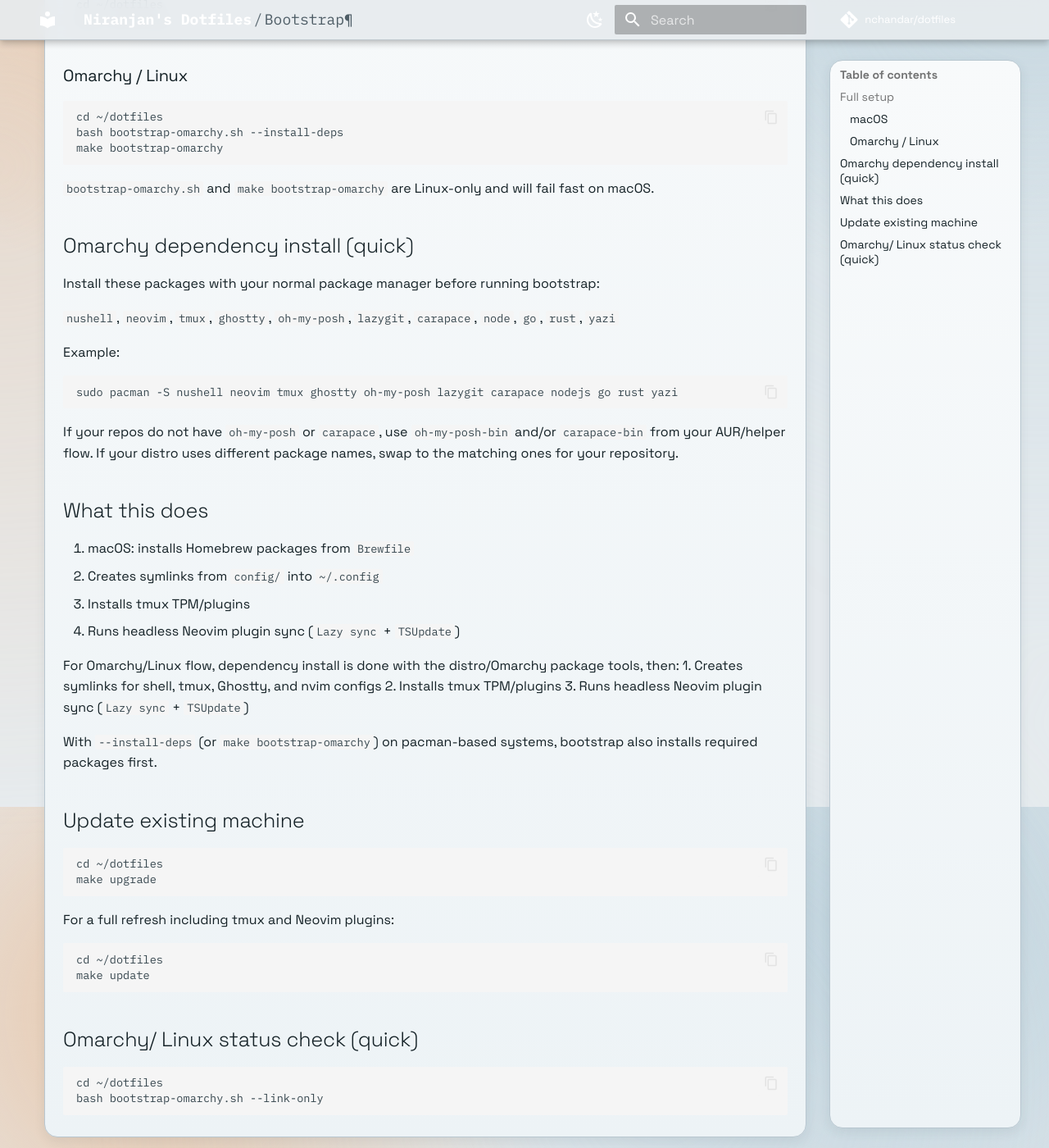
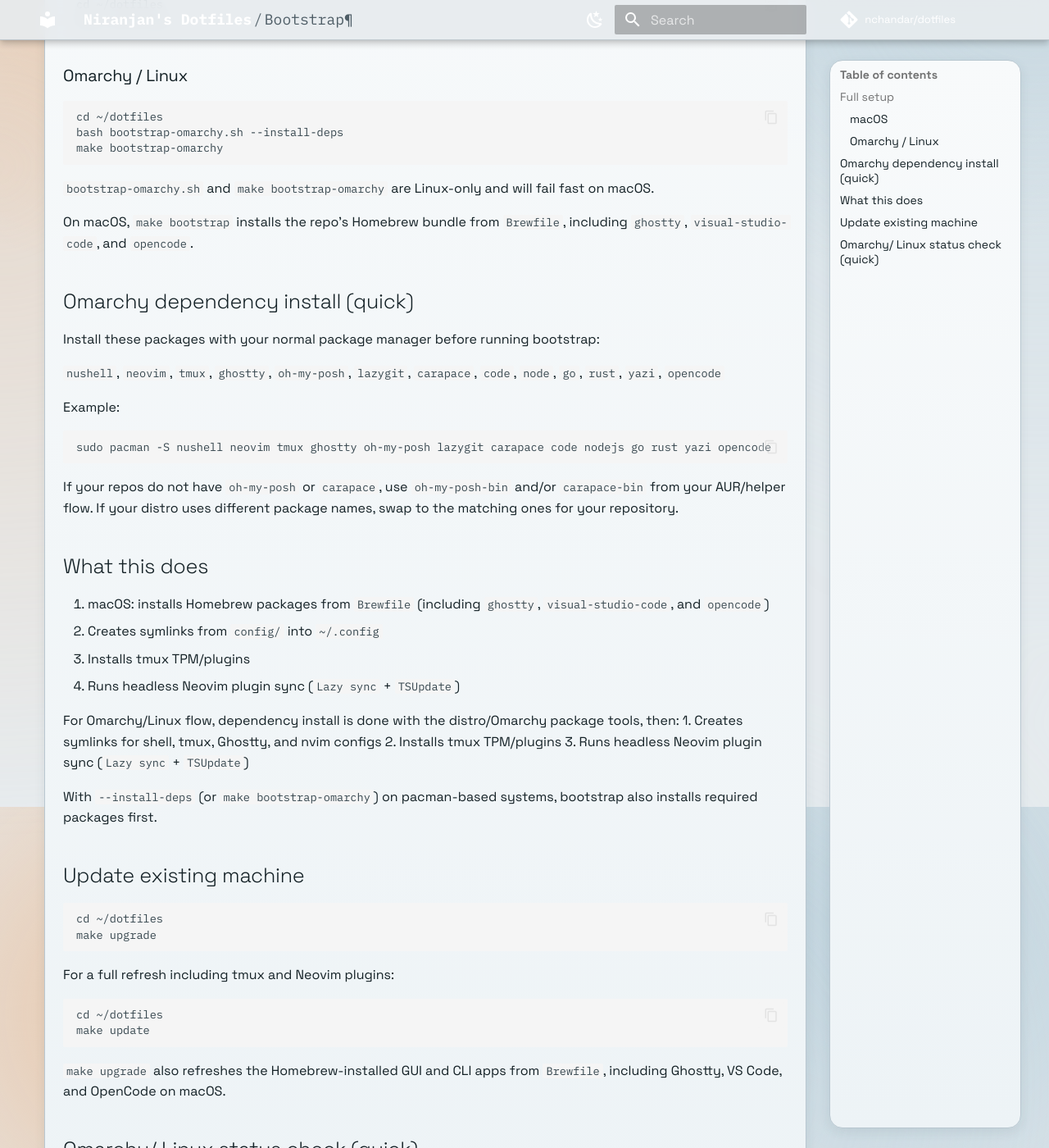
Before and after one commit to nchandar/dotfiles, an MkDocs documentation site: the page built from docs/setup/bootstrap.md, in a window 1280 px wide and 1400 px high, scrolled down 416 px. Shown: the whole window at 82% size. Built offline with MkDocs 1.6.1 and Material for MkDocs 9.7.7, drawn with Linux system fonts in a browser that asks for light colours; comment, search, counter and statistics services are not loaded.

Commit message:
Update bootstrap package lists for VS Code and OpenCode

````diff
--- a/docs/setup/bootstrap.md
+++ b/docs/setup/bootstrap.md
@@ -17,22 +17,24 @@ make bootstrap-omarchy
 
 `bootstrap-omarchy.sh` and `make bootstrap-omarchy` are Linux-only and will fail fast on macOS.
 
+On macOS, `make bootstrap` installs the repo's Homebrew bundle from `Brewfile`, including `ghostty`, `visual-studio-code`, and `opencode`.
+
 ## Omarchy dependency install (quick)
 Install these packages with your normal package manager before running bootstrap:
 
-`nushell`, `neovim`, `tmux`, `ghostty`, `oh-my-posh`, `lazygit`, `carapace`, `node`, `go`, `rust`, `yazi`
+`nushell`, `neovim`, `tmux`, `ghostty`, `oh-my-posh`, `lazygit`, `carapace`, `code`, `node`, `go`, `rust`, `yazi`, `opencode`
 
 Example:
 
 ```sh
-sudo pacman -S nushell neovim tmux ghostty oh-my-posh lazygit carapace nodejs go rust yazi
+sudo pacman -S nushell neovim tmux ghostty oh-my-posh lazygit carapace code nodejs go rust yazi opencode
 ```
 
 If your repos do not have `oh-my-posh` or `carapace`, use `oh-my-posh-bin` and/or `carapace-bin` from your AUR/helper flow.
 If your distro uses different package names, swap to the matching ones for your repository.
 
 ## What this does
-1. macOS: installs Homebrew packages from `Brewfile`
+1. macOS: installs Homebrew packages from `Brewfile` (including `ghostty`, `visual-studio-code`, and `opencode`)
 2. Creates symlinks from `config/` into `~/.config`
 3. Installs tmux TPM/plugins
 4. Runs headless Neovim plugin sync (`Lazy sync` + `TSUpdate`)
@@ -56,6 +58,8 @@ cd ~/dotfiles
 make update
 ```
 
+`make upgrade` also refreshes the Homebrew-installed GUI and CLI apps from `Brewfile`, including Ghostty, VS Code, and OpenCode on macOS.
+
 ## Omarchy/ Linux status check (quick)
 
 ```sh
````
Also changed, not shown: README.md (+6 -4 lines), 3 other files.
